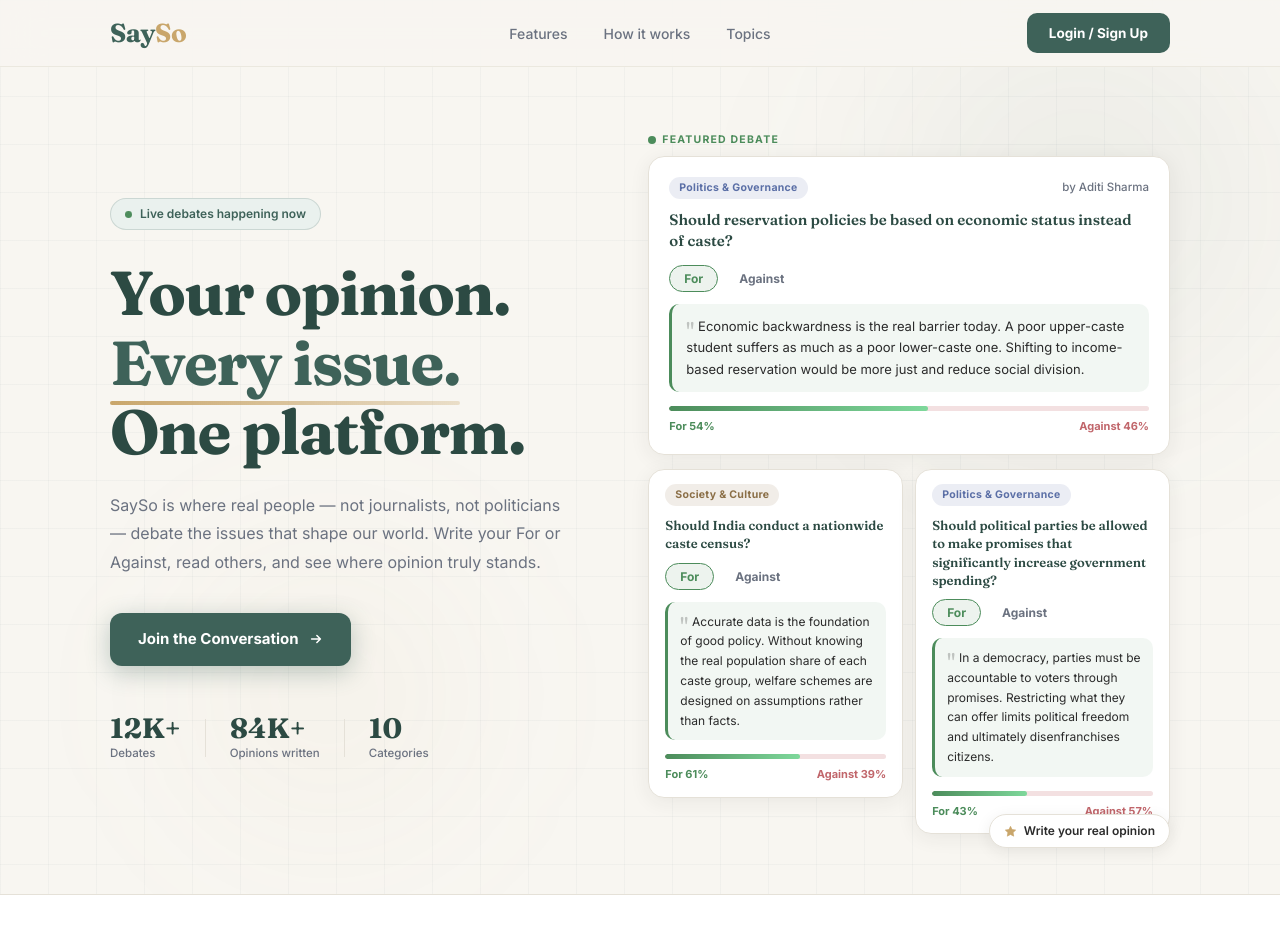
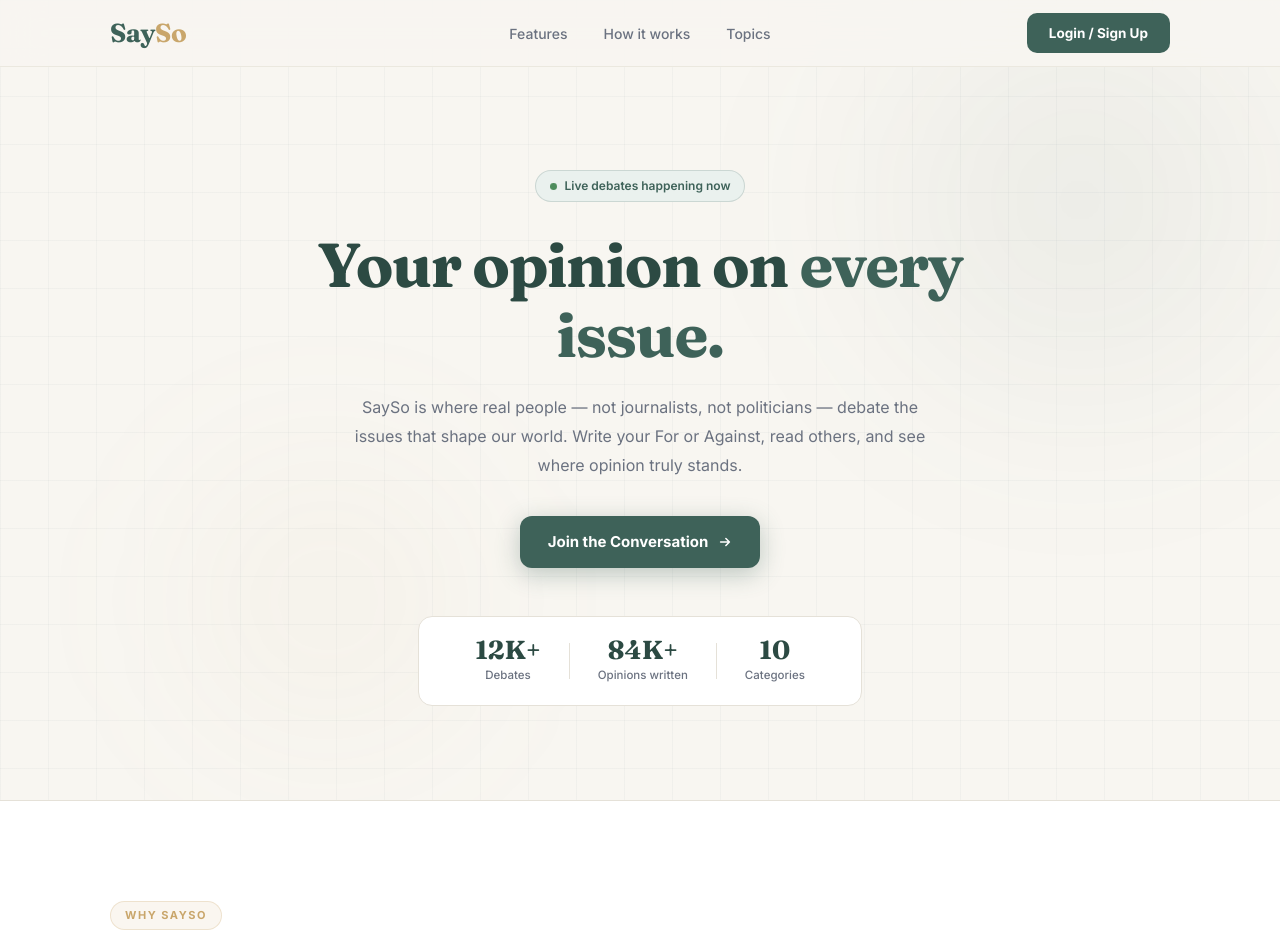
Before and after one commit to skit-devops-2026/devops-24ESKCS055, a React (Vite) app in the folder frontend/: page / in a window 1280 px wide. Shown: the top 952 px of the page. Built offline with nearby package versions, Linux system fonts and the light colour scheme.

Commit message:
removed right side of landing page changed the placeholder to username fro your_username and at homepage removed most active button

```diff
--- a/frontend/src/pages/AuthPage.jsx
+++ b/frontend/src/pages/AuthPage.jsx
@@ -254,7 +254,7 @@
                 <label className="field-label">Username</label>
                 <input
                   className={`field-input ${touched.username && errors.username ? "field-input--err" : ""}`}
-                  placeholder="your_username"
+                  placeholder="username"
                   value={form.username}
                   onChange={set("username")}
                   onBlur={touch("username")}
--- a/frontend/src/pages/Home.jsx
+++ b/frontend/src/pages/Home.jsx
@@ -9,7 +9,6 @@
 const SORT_OPTIONS = [
   { value: "newest",    label: "Newest"    },
   { value: "mostLiked", label: "Most Liked" },
-  { value: "mostOpinions", label: "Most Active" },
 ];
 
 const Home = () => {
--- a/frontend/src/pages/LandingPage.jsx
+++ b/frontend/src/pages/LandingPage.jsx
@@ -144,20 +144,14 @@
 
           <div className="hero-inner">
 
-            {/* ── Left ── */}
-            <div className="hero-left">
-
               <div className="hero-live-badge">
                 <span className="hero-live-dot" />
                 Live debates happening now
               </div>
 
               <h1 className="hero-h1">
-                Your opinion.<br />
-                <span className="hero-h1-line2">
-                  <span className="hero-h1-underline">Every issue.</span>
-                </span>
-                <br />One platform.
+                Your opinion on{" "}
+                <span className="hero-h1-underline">every issue.</span>
               </h1>
 
               <p className="hero-sub">
@@ -192,44 +186,8 @@
                   <span className="hss-lbl">Categories</span>
                 </div>
               </div>
-            </div>
 
-            {/* ── Right — interactive debate preview ── */}
-            <div className="hero-right">
-
-              {/* Main featured card */}
-              <div className="hero-main-card">
-                <div className="hero-main-label">
-                  <svg viewBox="0 0 12 12" fill="currentColor" width="8" height="8">
-                    <circle cx="6" cy="6" r="6"/>
-                  </svg>
-                  Featured Debate
-                </div>
-                <DebateCard debate={FEATURED_DEBATE} size="full" />
-              </div>
-
-              {/* Two smaller side cards */}
-              <div className="hero-side-cards">
-                {SIDE_DEBATES.map((d, i) => (
-                  <div
-                    key={i}
-                    className="hero-side-card"
-                    style={{ animationDelay: `${0.2 + i * 0.15}s` }}
-                  >
-                    <DebateCard debate={d} size="small" />
-                  </div>
-                ))}
-              </div>
-
-              {/* Floating tag */}
-              <div className="hero-float-tag">
-                <svg viewBox="0 0 20 20" fill="none" width="13" height="13">
-                  <path d="M10 2l2.4 5 5.6.8-4 3.9.9 5.5L10 14.5l-4.9 2.7.9-5.5L2 7.8l5.6-.8L10 2z" fill="var(--color-accent)" stroke="var(--color-accent)" strokeWidth="1"/>
-                </svg>
-                Write your real opinion
-              </div>
-            </div>
-          </div>
+          </div>{/* /hero-inner */}
         </section>
 
         {/* ══════════════ FEATURES ══════════════ */}
@@ -395,13 +353,13 @@
         }
 
         .hero-inner {
-          max-width: 1140px;
+          max-width: 760px;
           margin: 0 auto;
-          padding: 60px 40px;
-          display: grid;
-          grid-template-columns: 1fr 1.1fr;
-          gap: 64px;
+          padding: 80px 40px 70px;
+          display: flex;
+          flex-direction: column;
           align-items: center;
+          text-align: center;
           position: relative;
           z-index: 1;
           width: 100%;
@@ -460,7 +418,7 @@
           font-size: 16px;
           line-height: 1.8;
           color: var(--color-muted);
-          max-width: 460px;
+          max-width: 580px;
           margin-bottom: 36px;
         }
 
@@ -495,16 +453,24 @@
         .hero-stats-strip {
           display: flex;
           align-items: center;
+          justify-content: center;
           gap: 0;
+          padding: 20px 28px;
+          background: var(--color-surface);
+          border: 1.5px solid var(--color-border);
+          border-radius: 14px;
+          width: fit-content;
+          margin: 0 auto;
         }
         .hss-item {
           display: flex;
           flex-direction: column;
-          padding-right: 24px;
+          align-items: center;
+          padding: 0 28px;
         }
         .hss-num {
           font-family: 'Fraunces', serif;
-          font-size: 28px;
+          font-size: 26px;
           font-weight: 700;
           color: var(--color-primary-dark);
           line-height: 1;
@@ -513,13 +479,13 @@
           font-size: 11.5px;
           color: var(--color-muted);
           font-weight: 500;
-          margin-top: 3px;
+          margin-top: 4px;
+          white-space: nowrap;
         }
         .hss-sep {
           width: 1px;
-          height: 38px;
+          height: 36px;
           background: var(--color-border);
-          margin-right: 24px;
         }
 
         /* ── Right side ── */
```
